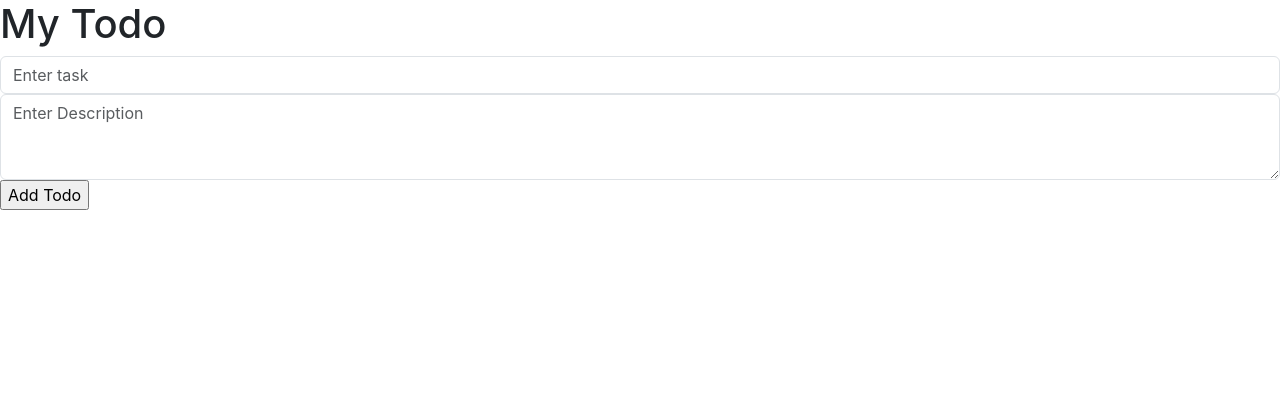
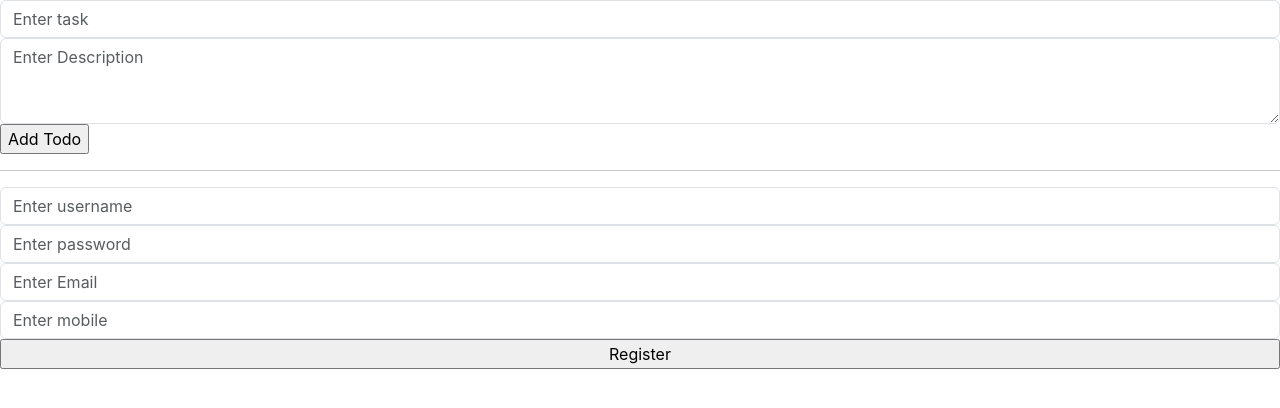
Before and after one commit to mayuri-patade/fourth-react-app, a React (Create React App) app: page / in a window 1280 px wide. Shown: the top 408 px of the page. Built offline with nearby package versions, Linux system fonts and the light colour scheme; the HTML template or start-up script is replaced by a standard one.

Commit message:
mdule register

```diff
--- a/src/App.js
+++ b/src/App.js
@@ -1,69 +1,13 @@
 import { useRef, useState } from "react";
+import MyTodo from "./pages/MyTodo";
+import MyRegistration from "./pages/MyRegistration";
 
 function App() {
   return (
     <>
-      <h1>My Todo</h1>
       <MyTodo />
-    </>
-  );
-}
-
-function MyTodo() {
-  let [sucessBox, setSuccessBox] = useState(false);
-  let [todo, setTodo] = useState({ task: "", description: "" });
-
-  let handleChnageTaskAction = (e) => {
-    let newTodo = { ...todo, task: e.target.value };
-    setTodo(newTodo);
-  };
-
-  let handleChangeDescriptionAction = (e) => {
-    // console.log(e.target);
-    let newTodo = { ...todo, description: e.target.value };
-    setTodo(newTodo);
-  };
-
-  let addTodoAction = async () => {
-    console.log(todo);
-
-    let url = `http://localhost:4000/addtodo?task=${todo.task}&description=${todo.description}`;
-    await fetch(url);
-
-    // clear the box
-    let newtodo = { task: "", description: "" };
-    setTodo(newtodo);
-
-    setSuccessBox(true);
-    setTimeout(() => {
-      setSuccessBox(false);
-    }, 5000);
-  };
-
-  return (
-    <>
-      <input
-        className="form-control"
-        type="text"
-        placeholder="Enter task"
-        value={todo.task}
-        onChange={handleChnageTaskAction}
-      />
-
-      <textarea
-        className="form-control"
-        cols="30"
-        rows="3"
-        placeholder="Enter Description"
-        value={todo.description}
-        onChange={handleChangeDescriptionAction}
-      ></textarea>
-
-      <input type="button" value="Add Todo" onClick={addTodoAction} />
-
-      {sucessBox && (
-        <div className="alert alert-success">Operation Success</div>
-      )}
+      <hr />
+      <MyRegistration />
     </>
   );
 }
--- /dev/null
+++ b/src/pages/MyRegistration.js
@@ -0,0 +1,85 @@
+import { useState } from "react";
+
+function MyRegistration() {
+  let [user, setUser] = useState({
+    username: "",
+    password: "",
+    email: "",
+    mobile: "",
+  });
+
+  let handlerUsernameAction = (e) => {
+    let newuser = { ...user, username: e.target.value };
+    setUser(newuser);
+  };
+
+  let handlerPasswordAction = (e) => {
+    let newuser = { ...user, password: e.target.value };
+    setUser(newuser);
+  };
+
+  let handlerEmailAction = (e) => {
+    let newuser = { ...user, email: e.target.value };
+    setUser(newuser);
+  };
+
+  let handlerMobileAction = (e) => {
+    let newuser = { ...user, mobile: e.target.value };
+    setUser(newuser);
+  };
+
+  let registerAction = async () => {
+    // BACKEND
+    let url = `http://localhost:4000/adduser?username=${user.username}&password=${user.password}&email=${user.email}&mobile=${user.mobile}`;
+    await fetch(url);
+
+    let newuser = {
+      username: "",
+      password: "",
+      email: "",
+      mobile: "",
+    };
+    setUser(newuser);
+  };
+
+  return (
+    <>
+      <input
+        type="text"
+        className="form-control"
+        placeholder="Enter username"
+        value={user.username}
+        onChange={handlerUsernameAction}
+      />
+      <input
+        type="password"
+        className="form-control"
+        placeholder="Enter password"
+        value={user.password}
+        onChange={handlerPasswordAction}
+      />
+      <input
+        type="text"
+        className="form-control"
+        placeholder="Enter Email"
+        value={user.email}
+        onChange={handlerEmailAction}
+      />
+      <input
+        type="text"
+        className="form-control"
+        placeholder="Enter mobile"
+        value={user.mobile}
+        onChange={handlerMobileAction}
+      />
+      <input
+        type="button"
+        value="Register"
+        className="w-100"
+        onClick={registerAction}
+      />
+    </>
+  );
+}
+
+export default MyRegistration;
--- /dev/null
+++ b/src/pages/MyTodo.js
@@ -0,0 +1,62 @@
+import { useState } from "react";
+
+function MyTodo() {
+  let [sucessBox, setSuccessBox] = useState(false);
+  let [todo, setTodo] = useState({ task: "", description: "" });
+
+  let handleChnageTaskAction = (e) => {
+    let newTodo = { ...todo, task: e.target.value };
+    setTodo(newTodo);
+  };
+
+  let handleChangeDescriptionAction = (e) => {
+    // console.log(e.target);
+    let newTodo = { ...todo, description: e.target.value };
+    setTodo(newTodo);
+  };
+
+  let addTodoAction = async () => {
+    console.log(todo);
+
+    let url = `http://localhost:4000/addtodo?task=${todo.task}&description=${todo.description}`;
+    await fetch(url);
+
+    // clear the box
+    let newtodo = { task: "", description: "" };
+    setTodo(newtodo);
+
+    setSuccessBox(true);
+    setTimeout(() => {
+      setSuccessBox(false);
+    }, 5000);
+  };
+
+  return (
+    <>
+      <input
+        className="form-control"
+        type="text"
+        placeholder="Enter task"
+        value={todo.task}
+        onChange={handleChnageTaskAction}
+      />
+
+      <textarea
+        className="form-control"
+        cols="30"
+        rows="3"
+        placeholder="Enter Description"
+        value={todo.description}
+        onChange={handleChangeDescriptionAction}
+      ></textarea>
+
+      <input type="button" value="Add Todo" onClick={addTodoAction} />
+
+      {sucessBox && (
+        <div className="alert alert-success">Operation Success</div>
+      )}
+    </>
+  );
+}
+
+export default MyTodo;
```
